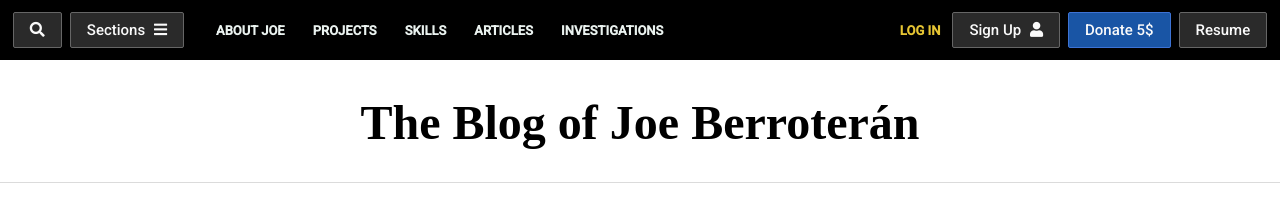
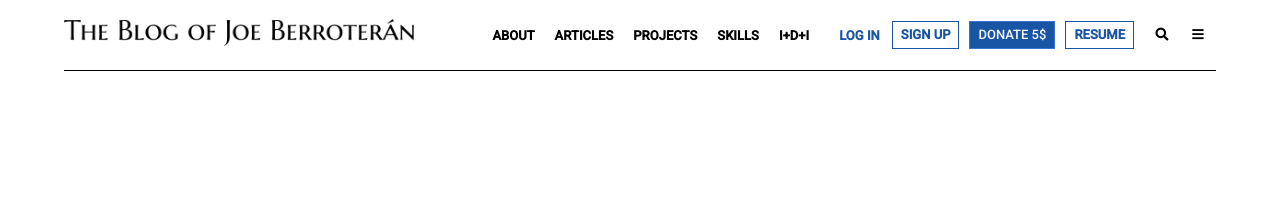
Before and after one commit to joeberroteran/joeberroteran, a plain HTML site: page index.html in a window 1280 px wide. Drawn offline with nearby package versions, Linux system fonts and the light colour scheme.

Commit message:
Header rediseñado. Fué incorporado el logo del blog en el Header.

```diff
--- a/index.html
+++ b/index.html
@@ -11,43 +11,37 @@
 <body>
     <header class="header">
         <div class="lefthdr">
-            <div class="search">
-                <button class="btn">
-                    <i class="fas fa-search"></i>
-                </button>
-            </div>
-            <div class="sections">
-                <button class="btn">
-                        <span>Sections</span>
-                        <i class="fas fa-bars bar"></i>
-                </button>
+            <div class="logo">
+                <a href="#">
+                    <img src="images/logo-blog.png" alt="" class="logo-blog">
+                </a>
             </div>
         </div>
         <div class="centerhdr">
-            <a href="#" class="nlinks">About Joe</a>
+            <a href="#" class="nlinks">About</a>
+            <a href="#" class="nlinks">Articles</a>
             <a href="#" class="nlinks">Projects</a>
             <a href="#" class="nlinks">Skills</a>
-            <a href="#" class="nlinks">Articles</a>
-            <a href="#" class="nlinks">Investigations</a>
+            <a href="#" class="nlinks">I+D+I</a>
         </div>
         <div class="righthdr">
             <div class="log-in">
                 <a class="nlinks" href="#">Log In</a>
             </div>
-            <button class="sign-up btn">
+            <button class="sign-up btn-sign-up">
                 <span>Sign Up</span>
-                <i class="fas fa-user user"></i>
             </button>
             <button class="donations btn-donate">Donate 5$</button>
-            <button class="resume btn">
+            <button class="btn-resume">
                 <span>Resume</span>
+            </button>
+            <button class="btn-search">
+                <i class="fas fa-search"></i>
+            </button>
+            <button class="btn-sections">
+                <i class="fas fa-bars"></i>
             </button>
         </div>
     </header>
-    <main class="main">
-        <section class="toparea">
-            <h1 id="logo">The Blog of Joe Berroterán</h1>
-        </section>
-    </main>
 </body>
 </html>
--- a/styles/style.css
+++ b/styles/style.css
@@ -6,70 +6,46 @@
 }
 
 body{
-    width: 10vw;
+    width: 100vw;
     height: auto;
 }
 
 .header{
-    width: 100vw;
-    height: 60px;
+    width: 90vw;
+    height: 70px;
     margin: 0% auto;
-    background: #000;
     color: #fafafa;
     display: flex;
     justify-content: space-between;
     align-items: center;
     font-family: 'Roboto', sans-serif;
+    border-bottom: 1px solid #000;
 }
 
 .lefthdr{
     display: flex;
-    margin-left: 1%;
 }
 
-.search{
+.logo{
     display: flex;
-    position: relative;
     align-items: center;
 }
 
-.sections{
-    display: flex;
-    align-items: center;
-    margin-left: 8px;
-}
-
-.btn{
-    padding: 9px 16px;
-    background-color: #2a2a2a;
-    border: 1px solid #666;
-    border-radius: 2px;
-    cursor: pointer;
-    font-size: 15px;
-    height: 36px;
-    font-weight: 550;
-    min-width: 36px;
-    color: #fafafa;
-}
-
-.bar{
-    margin-left: 5px;
-}
-
-.btn:hover{
-    border: 1px solid white;
+.logo-blog{
+    max-width: 350px;
+    height: auto;
 }
 
 .centerhdr{
-    margin-right: auto;
-    padding-left: 20px;
+    margin-left: auto;
+    padding-right: 10px;
 }
 
 .centerhdr a{
-    padding: 12px;
+    padding: 8px;
     text-transform: uppercase;
     font-size: 13px;
-    color: #EAF2EF;
+    color: #000;
     font-weight: 600;
 }
 
@@ -79,63 +55,98 @@ body{
 }
 
 .nlinks:hover{
-    color: white;
+    color: rgb(109, 109, 109);
 }
 
 .righthdr{
     display: flex;
     align-items: center;
     justify-content: center;
-    margin-right: 1%;
+}
+
+.righthdr button{
+    text-transform: uppercase;
+    font-size: 13px;
 }
 
 .log-in a{
     padding: 12px;
     text-transform: uppercase;
     font-size: 13px;
-    color: #e6c533;
+    color: #1955a5;
     font-weight: 600;
+    text-transform: uppercase;
 }
 
-.donations{
-    margin-left: 8px;
+.btn-sign-up{
+    padding: 3px 8px;
+    cursor: pointer;
+    font-size: 13px;
+    height: 28px;
+    font-weight: 600;
+    min-width: 30px;
+    background-color: white;
+    color: #1955a5;
+    border: 1px solid #1955a5;
 }
 
-.resume{
-    margin-left: 8px;
+.btn-resume{
+    padding: 3px 8px;
+    cursor: pointer;
+    font-size: 13px;
+    height: 28px;
+    font-weight: 600;
+    min-width: 30px;
+    background-color: white;
+    color: #1955a5;
+    border: 1px solid #1955a5;
+    margin-left: 10px;
 }
 
-.user{
-    margin-left: 5px;
+.btn-search{
+    cursor: pointer;
+    height: 36px;
+    min-width: 36px;
+    color: #000;
+    background-color: white;
+    border: none;
+    margin-left: 10px;
+}
+
+.btn-search:hover{
+    color: rgb(109, 109, 109);
+}
+
+.btn-sections{
+    cursor: pointer;
+    height: 36px;
+    min-width: 36px;
+    color: #000;
+    background-color: white;
+    border: none;
+}
+
+.btn-sections:hover{
+    color: rgb(109, 109, 109);
+}
+
+.btn:hover{
+    border: 1px solid white;
 }
 
 .btn-donate{
-    padding: 9px 16px;
+    padding: 3px 8px;
     background-color: #1955a5;
     border: 1px solid #3d73d5;
-    border-radius: 2px;
     cursor: pointer;
-    font-size: 15px;
-    height: 36px;
+    font-size: 13px;
+    height: 28px;
     font-weight: 550;
-    min-width: 36px;
+    min-width: 30px;
     color: #fafafa;
+    margin-left: 10px;
 }
 
 .btn-donate:hover{
     background-color: #3d73d5;
 }
-
-.main{
-    width: 100vw;
-    height: auto;
-    margin: 2% auto;
-    border-bottom: 1px solid rgb(219, 219, 219);
-}
-
-.toparea{
-    display: flex;
-    align-items: center;
-    justify-content: center;
-    font-size: 24px;
-}
```
Also changed, not shown: images/logo-blog.png (added).
